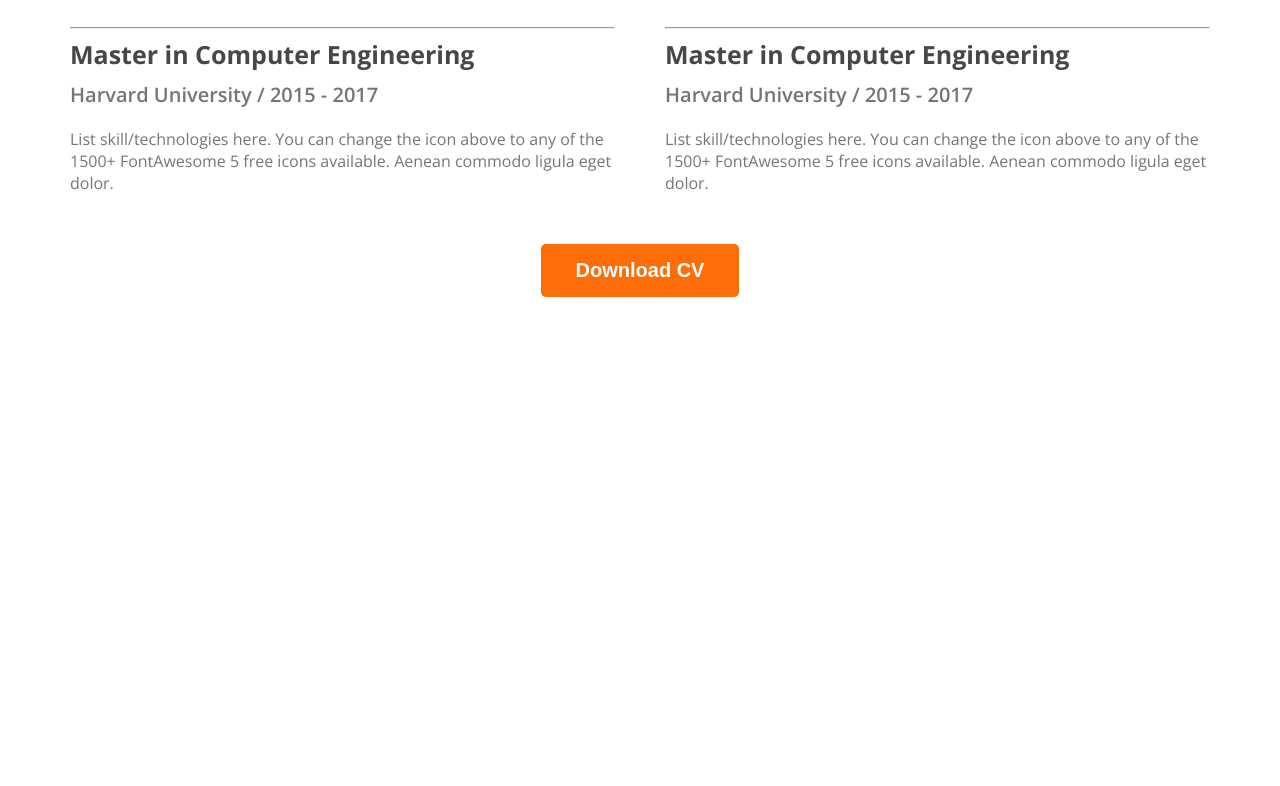
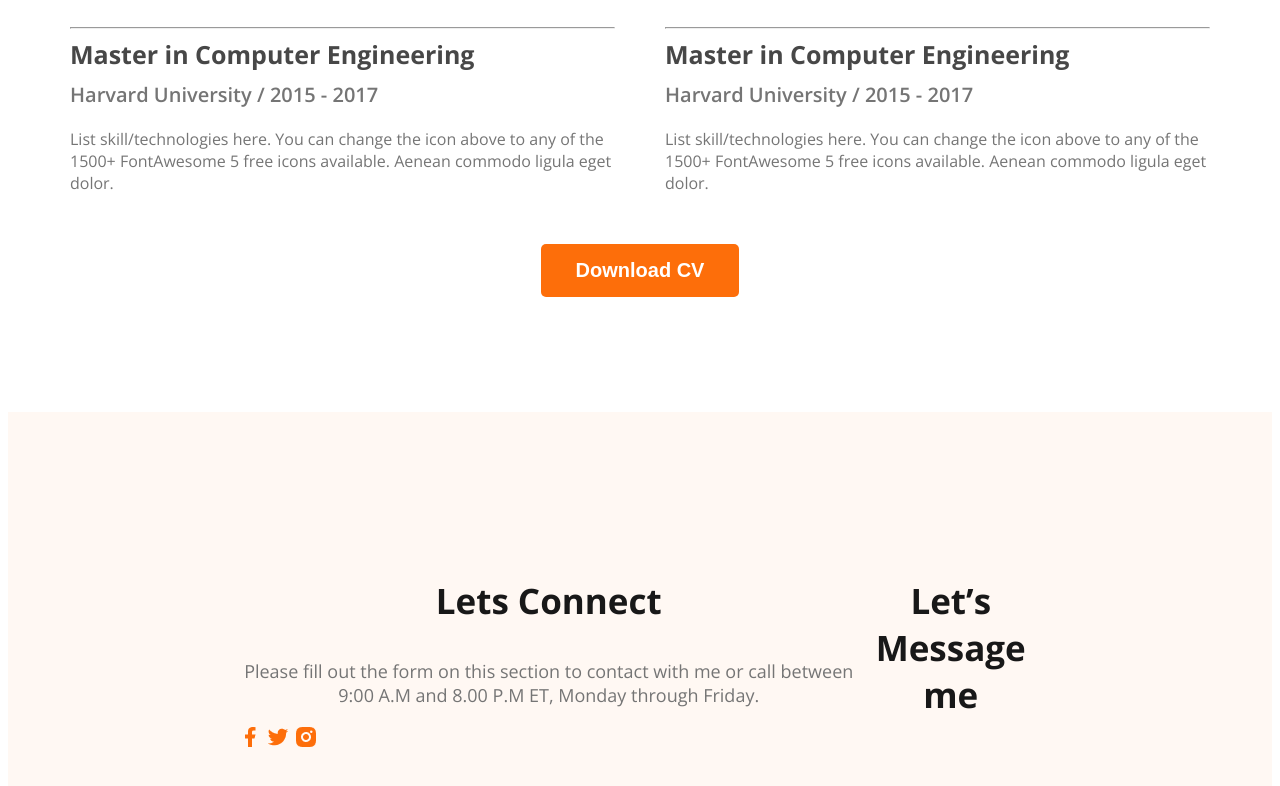
Before and after one commit to abujafarch/webdeveloper-portfelio, a plain HTML site: page index.html in a window 1280 px wide. Shown: the part 2806-3592 px from the top of the page. Before the commit the page ends 3111 px from the top, so only its background shows below. Drawn offline with nearby package versions, Linux system fonts and the light colour scheme.

Commit message:
basic footer done

```diff
--- a/index.html
+++ b/index.html
@@ -141,7 +141,18 @@
         </section>
     </main>
     <footer>
-
+        <div class="footer-column">
+            <h3 class="section-title">Lets Connect</h3>
+            <p class="section-description">Please fill out the form on this section to contact with me or call between 9:00 A.M and 8.00 P.M ET, Monday through Friday.</p>
+            <div class="social-links">
+                <a href=""><img src="images/icons/facebook.png"></a>
+                <a href=""><img src="images/icons/twitter.png"></a>
+                <a href=""><img src="images/icons/insta.png"></a>
+            </div>
+        </div>
+        <div class="footer-column">
+            <h3 class="section-title">Let’s Message me</h3>
+        </div>
     </footer>
 </body>
 </html>
--- a/styles/portfolio.css
+++ b/styles/portfolio.css
@@ -211,5 +211,13 @@
 
 .download-cv{
     text-align: center;
-    margin-top: 20px;
+    margin: 20px 0 115px;
 }
+
+
+/* footer Styles */
+footer{
+    display: flex;
+    background-color: #FFF8F3;
+    padding: 130px 230px;
+}
```
